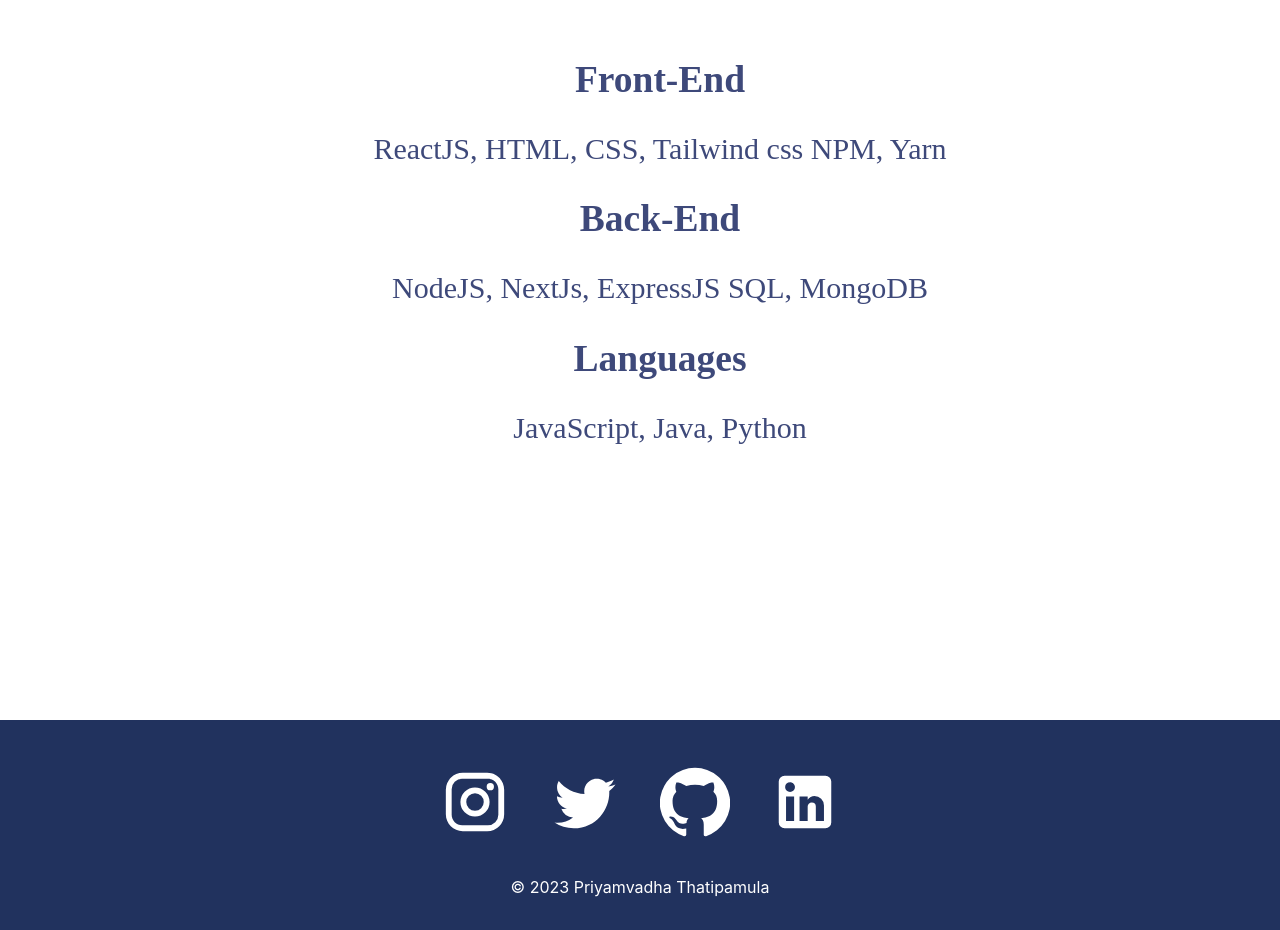
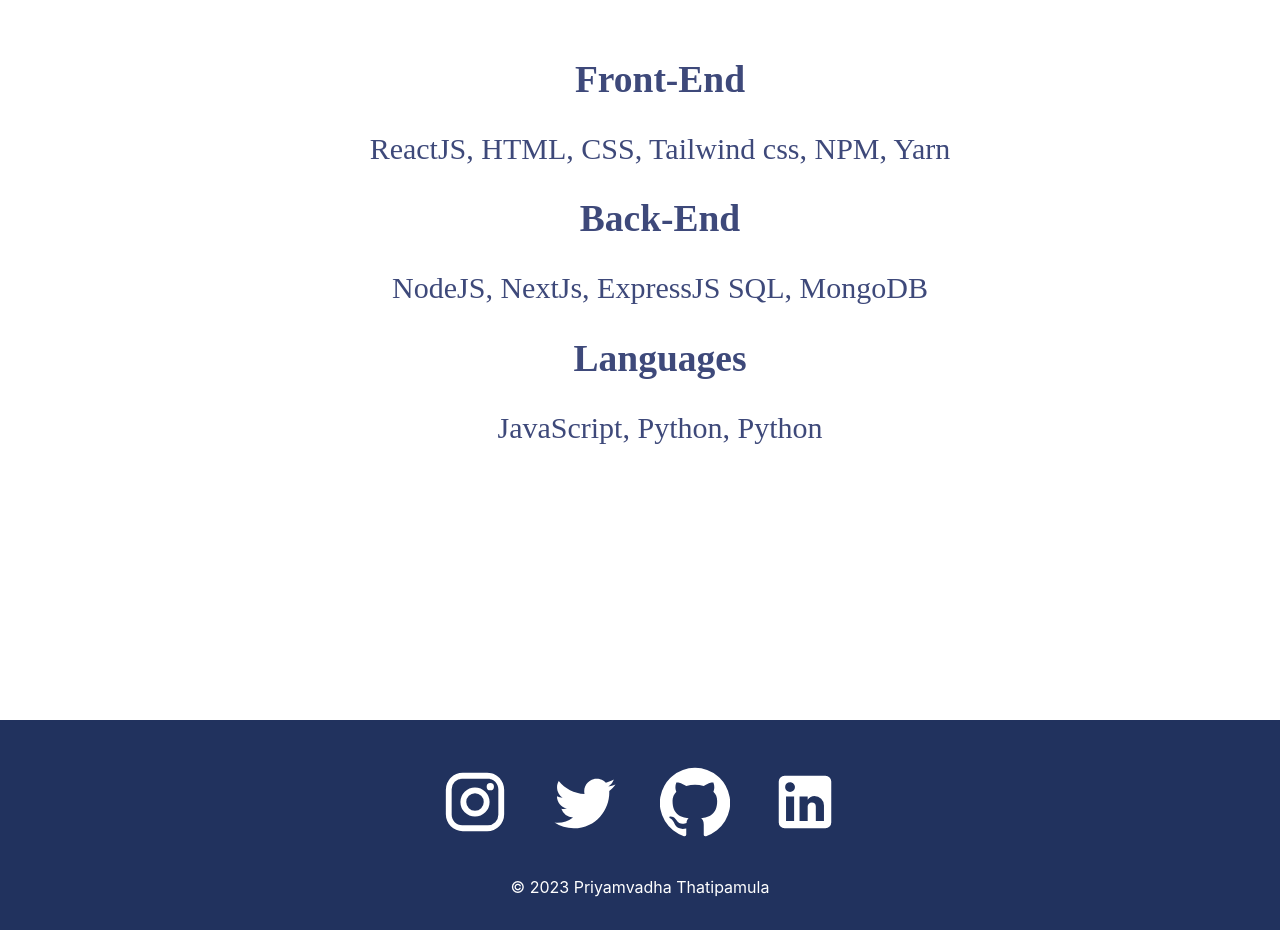
Before and after one commit to Priya-Terminal/personal-website, a React (Create React App) app: page / in a window 1280 px wide. Shown: the part 1000-1930 px from the top of the page. Built offline with nearby package versions, Linux system fonts and the light colour scheme.

Commit message:
feat: skills addition

```diff
--- a/src/pages/Home.js
+++ b/src/pages/Home.js
@@ -57,7 +57,7 @@ function Home() {
           <li className="item">
             <h2> Front-End</h2>
             <span>
-              ReactJS, HTML, CSS, Tailwind css  NPM, Yarn
+              ReactJS, HTML, CSS, Tailwind css,  NPM, Yarn
             </span>
           </li>
           <li className="item">
@@ -69,7 +69,7 @@ function Home() {
           </li>
           <li className="item">
             <h2>Languages</h2>
-            <span>JavaScript, Java, Python</span>
+            <span>JavaScript, Python, Python</span>
           </li>
         </ol>
       </div>
```
